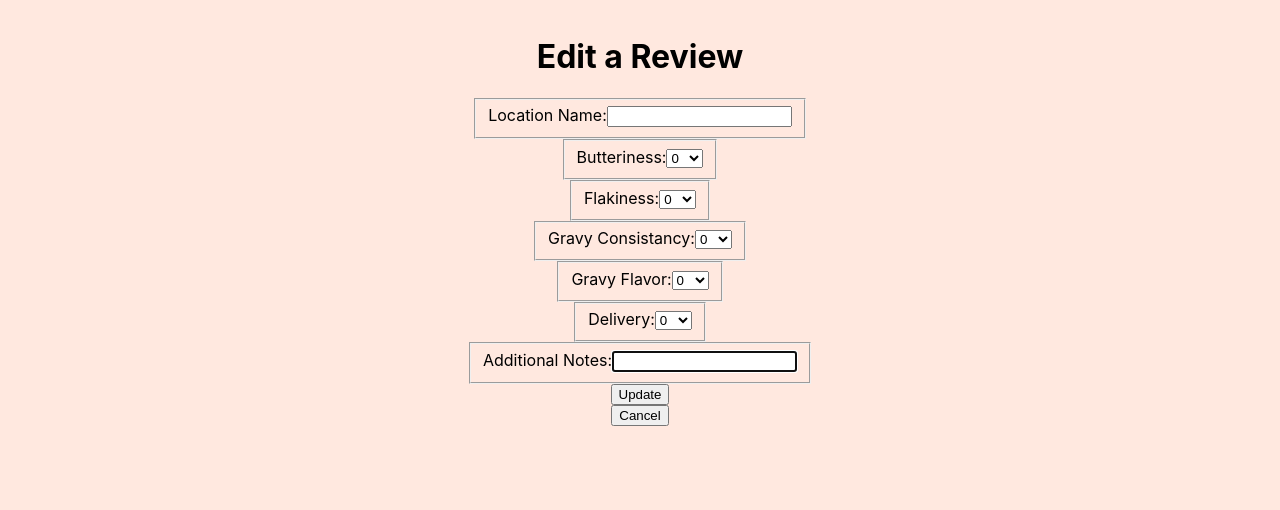
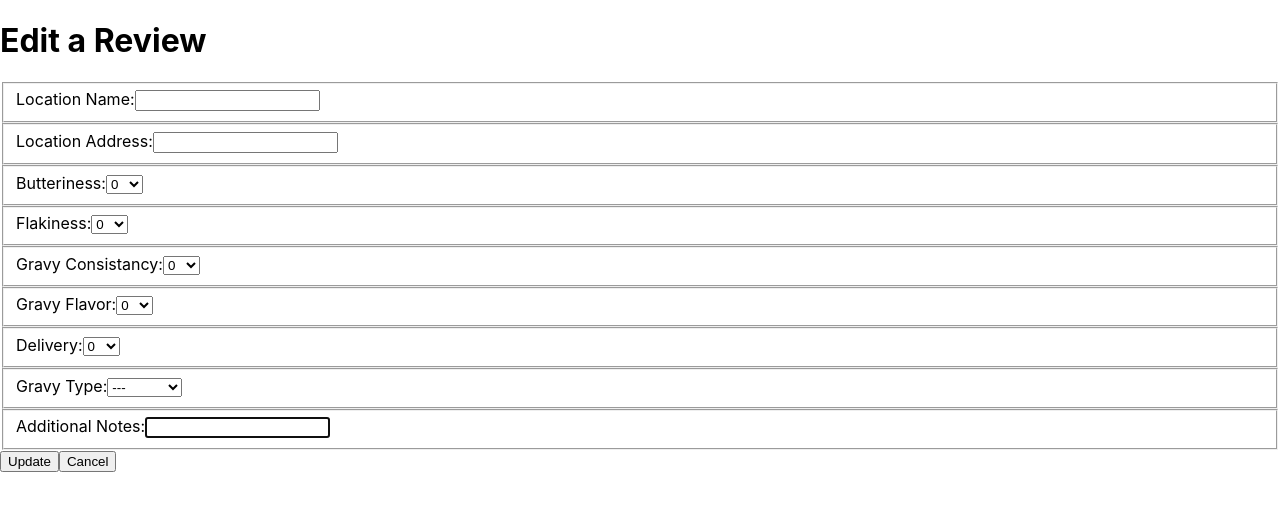
Before and after one commit to Houston-Smith/GravyTrain, a React (Create React App) app in the folder GravyTrain/Client/: page /review/1/edit in a window 1280 px wide. Shown: the top 510 px of the page. Built offline with nearby package versions, Linux system fonts and the light colour scheme; no server answers.

Commit message:
Review Repository, Model, and Forms Updated to include GravyType and LocationAddress

```diff
--- a/GravyTrain/Client/src/components/review/Review.css
+++ b/GravyTrain/Client/src/components/review/Review.css
@@ -1,4 +1,4 @@
-main {
+/* main {
   display: flex;
   flex-direction: column;
   align-items: center;
@@ -36,4 +36,4 @@ body {
   background-color: whitesmoke;
   box-shadow: 0px 0px 10px 10px rgba(0,0,0,0.50);
   width: 95%;
-}
+} */
--- a/GravyTrain/Client/src/components/review/ReviewDetails.js
+++ b/GravyTrain/Client/src/components/review/ReviewDetails.js
@@ -24,6 +24,7 @@ export const ReviewDetails = () =>{
   return (
       <Card>
       <h3>{review.locationName}</h3>
+      <h5>{review.locationAddress}</h5>
       <CardBody>
           <p>Butteriness: {review.butteryScore}</p>
           <p>Flakiness: {review.flakeyScore}</p>
@@ -31,6 +32,7 @@ export const ReviewDetails = () =>{
           <p>Gravy Flavor: {review.flavorScore}</p>
           <p>Delivery Flavor: {review.deliveryScore}</p>
           <p>Average Score: {review.averageScore}</p>
+          <p>Gravy Type: {review.gravyType}</p>
           <p>Notes: {review.notes}</p>
       </CardBody>
       <button onClick={() => {navigate(`/review`)}}>Back to List</button>
--- a/GravyTrain/Client/src/components/review/ReviewEdit.js
+++ b/GravyTrain/Client/src/components/review/ReviewEdit.js
@@ -36,12 +36,14 @@ export const ReviewEdit = () => {
     const editedReview = {
       id: reviewId,
       locationName: review.locationName,
+      locationAddress: review.locationAddress,
       dateReviewed: review.dateReviewed,
       butteryScore: review.butteryScore,
       flakeyScore: review.flakeyScore,
       gravyScore: review.gravyScore,
       flavorScore: review.flavorScore,
       deliveryScore: review.deliveryScore,
+      gravyType: review.gravyType,
       notes: review.notes,
       userProfileId: review.userProfileId
     };
@@ -55,6 +57,14 @@ export const ReviewEdit = () => {
 
     if (reviewNotes === "") {
       editedReview.notes = "No Notes"
+    }
+
+    if (editedReview.locationAddress === "") {
+      editedReview.locationAddress = "N/A"
+    }
+
+    if (editedReview.gravyType === "") {
+      editedReview.gravyType = "---"
     }
 
     if (reviewLocation === "") {
@@ -79,6 +89,11 @@ export const ReviewEdit = () => {
           <label htmlFor="locationName">Location Name:</label>
           <input type="text" id="locationName" onChange={handleFieldChange} required autoFocus value={review.locationName} />
       </fieldset>
+
+      <fieldset>
+						<label htmlFor="locationAddress">Location Address:</label>
+						<input type="text" id="locationAddress" onChange={handleFieldChange} required autoFocus className="form-control" value={review.locationAddress} />
+				</fieldset>
 
       <fieldset>
 						<label htmlFor="butteryScore">Butteriness:</label>
@@ -166,6 +181,16 @@ export const ReviewEdit = () => {
 				</fieldset>
 
         <fieldset>
+						<label htmlFor="gravyType">Gravy Type:</label>
+						<select id="gravyType" onChange={handleFieldChange} value={review.gravyType}>
+              <option value={""}>---</option>
+              <option value={"White"}>White</option>
+              <option value={"Brown"}>Brown</option>
+              <option value={"Sausage"}>Sausage</option>
+            </select>
+				</fieldset>
+
+        <fieldset>
           <label htmlFor="notes">Additional Notes:</label>
           <input type="text" id="notes" onChange={handleFieldChange} required autoFocus value={review.notes} />
       </fieldset>
--- a/GravyTrain/Client/src/components/review/ReviewForm.js
+++ b/GravyTrain/Client/src/components/review/ReviewForm.js
@@ -20,6 +20,7 @@ export const ReviewForm = () => {
 
   const [review, setReview] = useState({
     locationName: "",
+    locationAddress: "",
     createDateTime: "",
     butteryScore:0,
     flakeyScore:0,
@@ -28,6 +29,7 @@ export const ReviewForm = () => {
     deliveryScore:0,
     averageScore:0,
     notes: "",
+    gravyType: "",
   })
 
   const handleControlledInputChange = (event) => {
@@ -55,7 +57,15 @@ export const ReviewForm = () => {
     newReview.userProfileId = currentUser.id
 
     if (reviewNotes === "") {
-      review.notes = "No Notes"
+      newReview.notes = "No Notes"
+    }
+
+    if (newReview.locationAddress === "") {
+      newReview.locationAddress = "N/A"
+    }
+
+    if (newReview.gravyType === "") {
+      newReview.gravyType = "---"
     }
 
     if (reviewLocation === "") {
@@ -79,6 +89,11 @@ export const ReviewForm = () => {
         <fieldset>
 						<label htmlFor="locationName">Location Name:</label>
 						<input type="text" id="locationName" onChange={handleControlledInputChange} required autoFocus className="form-control" value={review.locationName} />
+				</fieldset>
+
+        <fieldset>
+						<label htmlFor="locationAddress">Location Address:</label>
+						<input type="text" id="locationAddress" onChange={handleControlledInputChange} required autoFocus className="form-control" value={review.locationAddress} />
 				</fieldset>
 
         <fieldset>
@@ -167,6 +182,16 @@ export const ReviewForm = () => {
 				</fieldset>
 
         <fieldset>
+						<label htmlFor="gravyType">Gravy Type:</label>
+						<select id="gravyType" onChange={handleControlledInputChange} value={review.gravyType}>
+              <option value={""}>---</option>
+              <option value={"White"}>White</option>
+              <option value={"Brown"}>Brown</option>
+              <option value={"Sausage"}>Sausage</option>
+            </select>
+				</fieldset>
+
+        <fieldset>
 						<label htmlFor="notes">Additional Notes:</label>
 						<input type="text" id="notes" onChange={handleControlledInputChange} required autoFocus className="form-control" value={review.notes} />
 				</fieldset>
```
Also changed, not shown: 6 other files (tests, documents, lock files or other folders).
